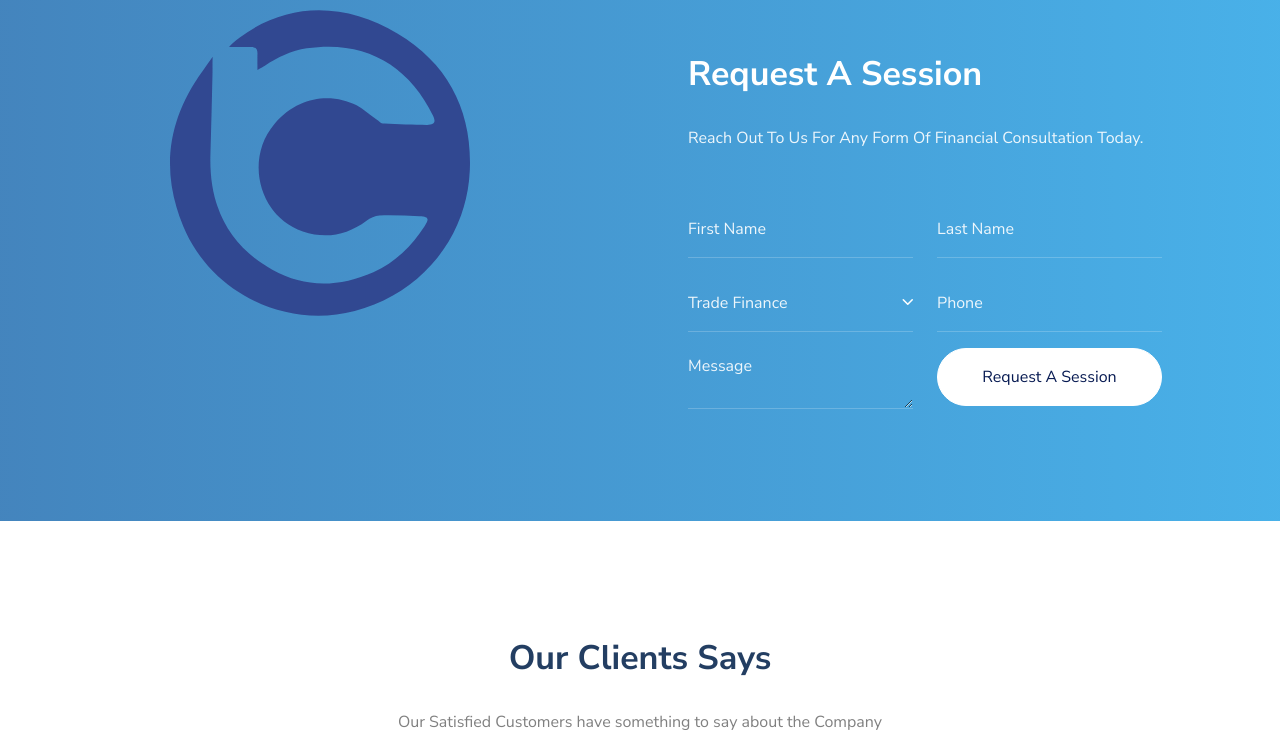
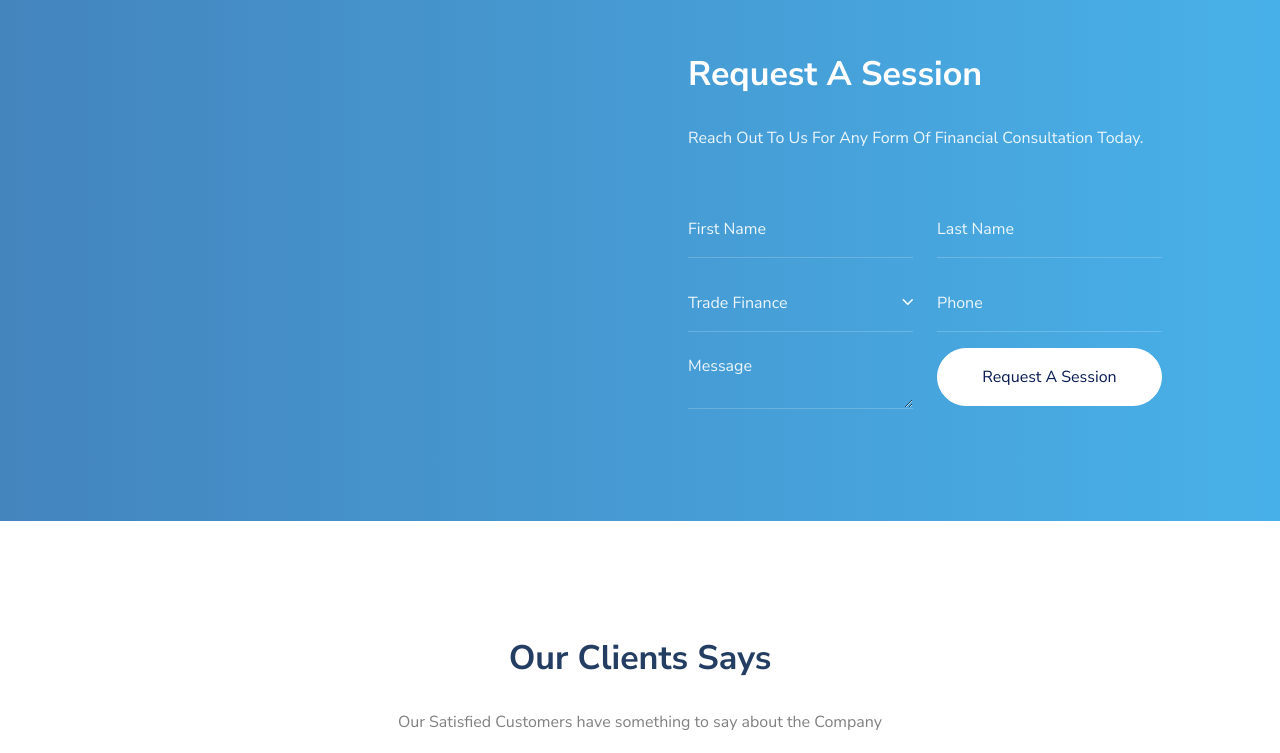
Before and after one commit to Slowburn75/sambil, a plain HTML site: page index.html in a window 1280 px wide. Shown: the part 3926-4679 px from the top of the page. Drawn offline with Linux system fonts and the light colour scheme; some packages are replaced by stand-ins of ours; no server answers; files whose address does not match are found by name.

Commit message:
Update index.html

```diff
--- a/index.html
+++ b/index.html
@@ -387,9 +387,6 @@
     	<div class="overlay"></div>
     	<div class="container">
     		<div class="row justify-content-end">
-          <div class="col-md-6">
-            <img src="images/Asset 1.svg" alt="" class="logo" style="width: 370px; height: 370px;" srcset="">
-          </div>
     			<div class="col-md-6 py-5 px-md-5">
     				<div class="py-md-5">
 		          <div class="heading-section heading-section-white ftco-animate mb-5">
```
